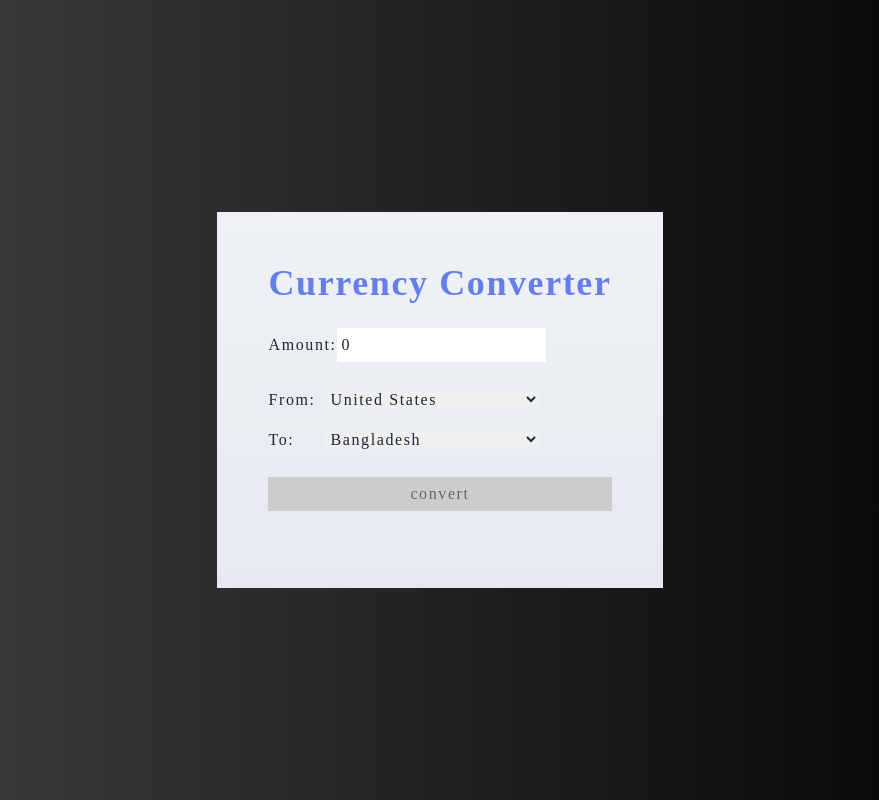
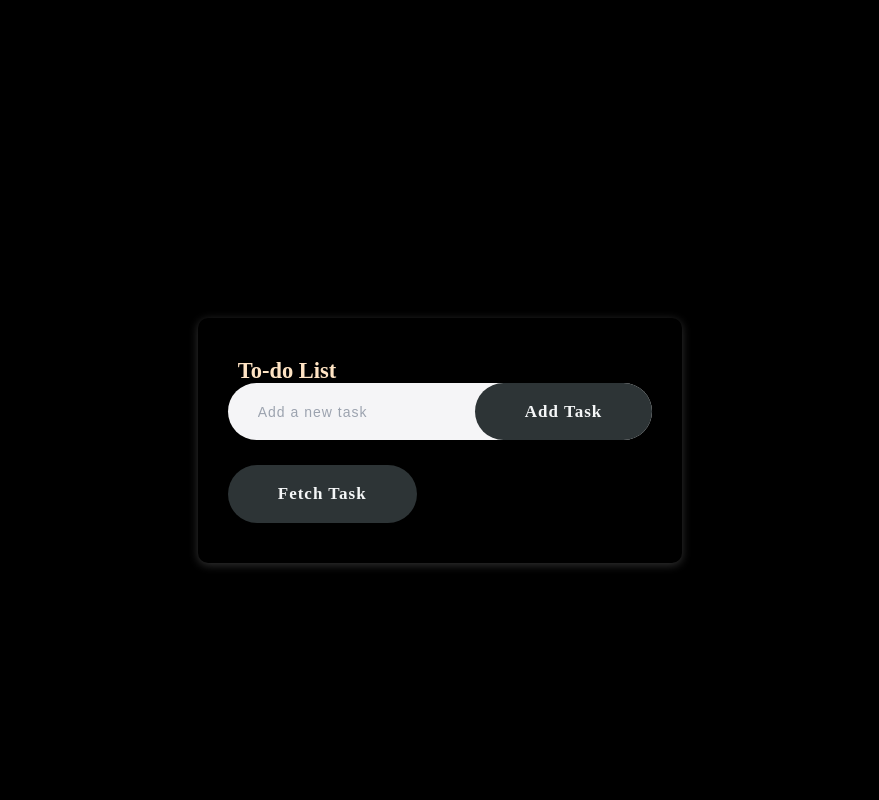
Before and after one commit to tashrifmiyaji/my-react, a React (Vite) app: page / in a window 1280 px wide. Shown: the whole page, without its empty margins (200-1079 px from the left). Built offline with nearby package versions, Linux system fonts and the light colour scheme.

Commit message:
todo app with RTK slice

```diff
--- a/src/App.jsx
+++ b/src/App.jsx
@@ -48,7 +48,8 @@ import "./index.css";
 // import { Redux } from "./redux/app";
 // import { CurrencyConverter } from "./Projects/Currency Converter/app";
 // import { ReduxToolkit } from "./Redux Toolkit/todo app with redux toolkit/app";
-import { CurrencyConverterWithReactQuery } from "./Projects/Currency Converter with reactQuery & axios/main";
+// import { CurrencyConverterWithReactQuery } from "./Projects/Currency Converter with reactQuery & axios/main";
+import { RTK } from "./Redux Toolkit/todo app with RTK slice/app";
 
 function App() {
 	return (
@@ -103,7 +104,8 @@ function App() {
 			{/* <Redux /> */}
 			{/* <CurrencyConverter /> */}
 			{/* <ReduxToolkit /> */}
-			<CurrencyConverterWithReactQuery />
+			{/* <CurrencyConverterWithReactQuery /> */}
+			<RTK />
 		</>
 	);
 }
--- /dev/null
+++ b/src/Redux Toolkit/todo app with RTK slice/app.jsx
@@ -0,0 +1,8 @@
+import { Todo } from "./components/todo";
+import "./todo.css"
+
+export const RTK = () => {
+    return(
+        <Todo/>
+    )
+}
--- /dev/null
+++ b/src/Redux Toolkit/todo app with RTK slice/components/todo.jsx
@@ -0,0 +1,72 @@
+import { useSelector, useDispatch } from "react-redux";
+import { MdDeleteForever } from "react-icons/md";
+import { useState } from "react";
+import { addTask, deleteTask } from "../store";
+import { fetchTask } from "../store";
+
+export const Todo = () => {
+	const [task, setTask] = useState("");
+	const dispatch = useDispatch();
+
+	const state = useSelector((state) => state.taskReducer.task);
+
+	// handle submit
+	const handleTodoSubmit = (e) => {
+		e.preventDefault();
+
+		if (task !== "") {
+			dispatch(addTask(task));
+			setTask("");
+		}
+	};
+
+	// handle task deleting.
+	const handleDeleteTask = (id) => {
+		dispatch(deleteTask(id));
+	};
+
+	// handle fetch task
+	const handleFetchTask = () => {
+		dispatch(fetchTask());
+	};
+
+	return (
+		<div className="container">
+			<div className="todo-app">
+				<h1>
+					<i className=""></i>To-do List
+				</h1>
+				<div className="row">
+					<form onSubmit={handleTodoSubmit}>
+						<input
+							type="text"
+							id="input-box"
+							placeholder="Add a new task"
+							value={task}
+							onChange={(e) => setTask(e.target.value)}
+						/>
+						<button>Add Task</button>
+					</form>
+				</div>
+				<button onClick={handleFetchTask}>Fetch Task</button>
+				<ul id="list-container">
+					{state.map((curElement, index) => {
+						return (
+							<li key={index}>
+								<p>
+									{index}. {curElement}
+								</p>
+								<div>
+									<MdDeleteForever
+										className="icon-style"
+										onClick={() => handleDeleteTask(index)}
+									/>
+								</div>
+							</li>
+						);
+					})}
+				</ul>
+			</div>
+		</div>
+	);
+};
--- /dev/null
+++ b/src/Redux Toolkit/todo app with RTK slice/store.jsx
@@ -0,0 +1,49 @@
+import { configureStore, createSlice } from "@reduxjs/toolkit";
+
+const FETCH_TASKS = "task/fetch";
+
+const initialState = {
+	task: [],
+};
+
+//! RTK slice
+const taskReducer = createSlice({
+	name: "task",
+	initialState,
+	reducers: {
+		addTask(state, action) {
+			state.task.push(action.payload);
+		},
+		deleteTask(state, action) {
+			state.task = state.task.filter((curTask, index) => {
+				return index !== action.payload;
+			});
+		},
+		getTask(state, action) {
+			state.task.push(...action.payload);
+		},
+	},
+});
+
+export const store = configureStore({
+	reducer: {
+		taskReducer: taskReducer.reducer,
+	},
+});
+
+export const fetchTask = () => {
+
+	return async (dispatch) => {
+		try {
+			const res = await fetch(
+				"https://jsonplaceholder.typicode.com/todos?_limit=3"
+			);
+			const task = await res.json();
+			dispatch(getTask(task.map((curTask) => curTask.title)));
+		} catch (error) {
+			console.log("fetchTask function error", error);
+		}
+	};
+};
+
+export const { addTask, deleteTask, getTask } = taskReducer.actions;
--- /dev/null
+++ b/src/Redux Toolkit/todo app with RTK slice/todo.css
@@ -0,0 +1,108 @@
+* {
+    margin: 0;
+    padding: 0;
+    box-sizing: border-box;
+}
+
+html {
+    font-size: 62.5%;
+    font-family: "urbanist", sans-serif;
+}
+
+body {
+    font-size: 1.6rem;
+}
+
+p,
+li,
+button {
+    font-size: 1.7rem;
+    letter-spacing: 0.1rem;
+}
+
+::placeholder {
+    font-family: "urbanist", sans-serif;
+    font-size: 1.4rem;
+    letter-spacing: 0.1rem;
+}
+
+button,
+h1 {
+    font-family: "Montserrat";
+}
+
+.container {
+    display: flex;
+    justify-content: center;
+    align-items: center;
+    height: 100vh;
+    max-width: 100%;
+    background-color: #2d3436;
+    background-image: linear-gradient(315deg, #2d3436, 0%, #000000 74%);
+}
+
+.todo-app {
+    margin: 10rem 0 2rem;
+    padding: 4rem 3rem;
+    border-radius: 1rem;
+    background: linear-gradient(to right, #ece9e6 #ffffff);
+    box-shadow: rgba(255, 255, 255, 0.2) 0rem 0.2rem 1rem;
+}
+
+.todo-app i {
+    margin-right: 1rem;
+}
+
+.row {
+    display: flex;
+    align-items: center;
+    justify-content: space-between;
+    border-radius: 3rem;
+    padding-left: 2rem;
+    margin-bottom: 2.5rem;
+    background-color: #f5f5f7;
+    color: #000000;
+}
+
+input {
+    flex: 1;
+    border: none;
+    outline: none;
+    background-color: transparent;
+    padding: 1rem;
+    font-family: "Urbanist", sans-serif;
+}
+
+button {
+    border: none;
+    outline: none;
+    padding: 1.6rem 5rem;
+    background-color: #2d3436;
+    color: #f5f7f8;
+    font-weight: 800;
+    border-radius: 4rem;
+    cursor: pointer;
+}
+
+ul li {
+    list-style: none;
+    padding: 1rem 8rem 1rem 5rem;
+    user-select:  none;
+    cursor: pointer;
+    position: relative;
+    display: flex;
+    align-items: center;
+    justify-content: space-between;
+    gap: 1.2rem;
+}
+
+ul li:hover {
+    background-color: rgb(234, 2,2,0.1);
+}
+
+ul li .icon-style {
+    color: red;
+    width: 3rem;
+    height: 3rem;
+    text-decoration: line-through;
+}
--- a/src/main.jsx
+++ b/src/main.jsx
@@ -5,7 +5,7 @@ import App from "./App.jsx";
 // import '../src/redux/store.jsx'
 import { Provider } from "react-redux";
 // import { store } from "./redux/store2.jsx";
-import { store } from "./Redux Toolkit/todo app with redux toolkit/store";
+import { store } from "./Redux Toolkit/todo app with RTK slice/store";
 
 createRoot(document.getElementById("root")).render(
 	<StrictMode>
```
